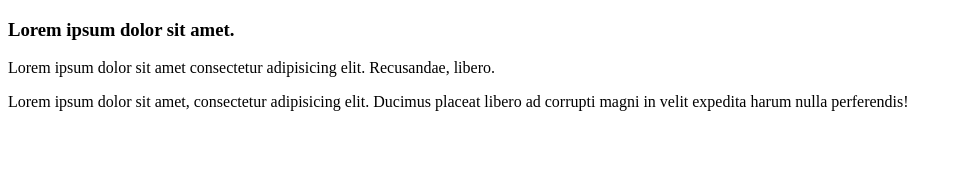
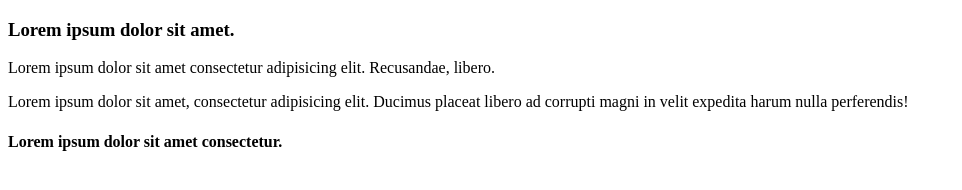
Before and after one commit to Bigpotatozz/Repositorio-prueba-1, a plain HTML site: page index.html in a window 1280 px wide. Shown: the whole page, without its empty margins (0-962 px from the left). Drawn offline with Linux system fonts and the light colour scheme.

Commit message:
se agrego un <h6>

```diff
--- a/index.html
+++ b/index.html
@@ -12,5 +12,9 @@
             <p>Lorem ipsum dolor sit amet consectetur adipisicing elit. Recusandae, libero.</p>
         </div>
     <p>Lorem ipsum dolor sit amet, consectetur adipisicing elit. Ducimus placeat libero ad corrupti magni in velit expedita harum nulla perferendis!</p>
+
+        <h4>Lorem ipsum dolor sit amet consectetur.</h4>
+
+
 </body>
 </html>
```
